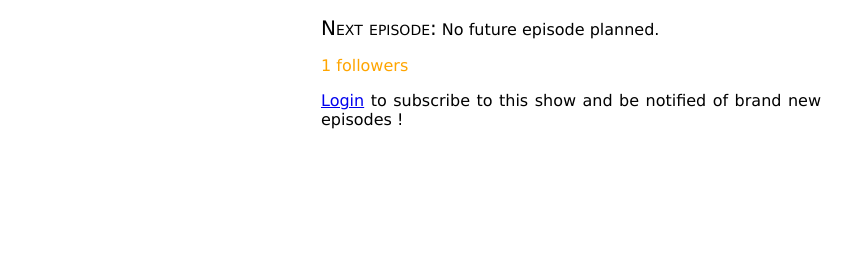
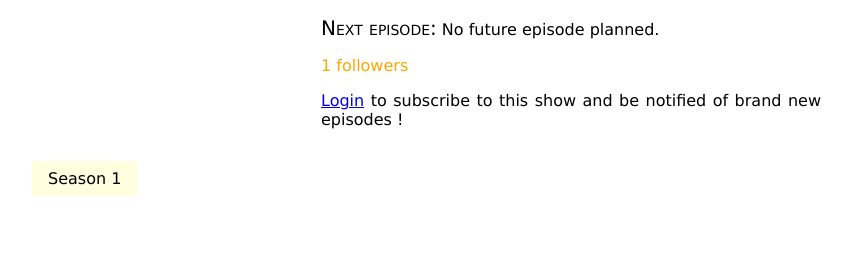
Before and after one commit to florimondmanca/tvseries, a Django app: template series/templates/series/show_details.html in a window 1280 px wide. Shown: the part 402-663 px from the top of the page, without its empty margins (84-935 px from the left). Run offline with Django 3.2, Linux system fonts and the light colour scheme; tables that the repository leaves empty hold one stand-in row (values such as "Sample post"); the template is opened without the code that fills it: values that come from a table or form of the project are taken from there, most other values are stand-ins (such as "Sample title", 1, 10 or a date in 2020); some libraries are stand-ins or nearby versions.

Commit message:
Display a tab for each season

```diff
--- a/series/static/series/show_details.css
+++ b/series/static/series/show_details.css
@@ -38,3 +38,20 @@ li {
 .follower-count-container {
     color: orange;
 }
+
+#season-nav {
+    display: flex;
+    flex-flow: row wrap;
+    list-style-type: none;
+    margin: 1em;
+    padding: 0;
+}
+#season-nav li {
+    margin: 0;
+    padding: .5em 1em;
+    background: lightyellow;
+    cursor: pointer;
+}
+#season-nav li:hover {
+    background: gold;
+}
--- a/series/templates/series/show_details.html
+++ b/series/templates/series/show_details.html
@@ -73,6 +73,13 @@
         </div>
     </div>
 
+    <ul id="season-nav">
+        {% for season_number in seasons_range %}
+            <li>Season {{ season_number }}</li>
+        {% endfor %}
+    </ul>
+
+    <!--
     {% for season in show.seasons reversed %}
         <p>Season {{ season.number }}</p>
         <ul>
@@ -81,6 +88,7 @@
             {% endfor %}
         </ul>
     {% endfor %}
+    -->
 {% endblock %}
 
 {% block scripts %}
--- a/series/views.py
+++ b/series/views.py
@@ -65,6 +65,7 @@ class ShowDetailsView(View):
                 'follows': follows,
                 'user': request.user,
                 'num_followers': num_followers,
+                'seasons_range': range(1, show.number_of_seasons + 1),
             }
         )
 
--- a/tmdb/datatypes.py
+++ b/tmdb/datatypes.py
@@ -32,4 +32,4 @@ class Show:
     genres: List[str] = None
     next_episode_date: datetime = None
     last_episode_date: datetime = None
-    seasons: List[Season] = None
+    number_of_seasons: int = None
```
Also changed, not shown: tmdb/client.py (+0 -10 lines), tmdb/parsers/shows.py (+1 -9 lines). Lines whose indentation alone changed are shown as unchanged.
